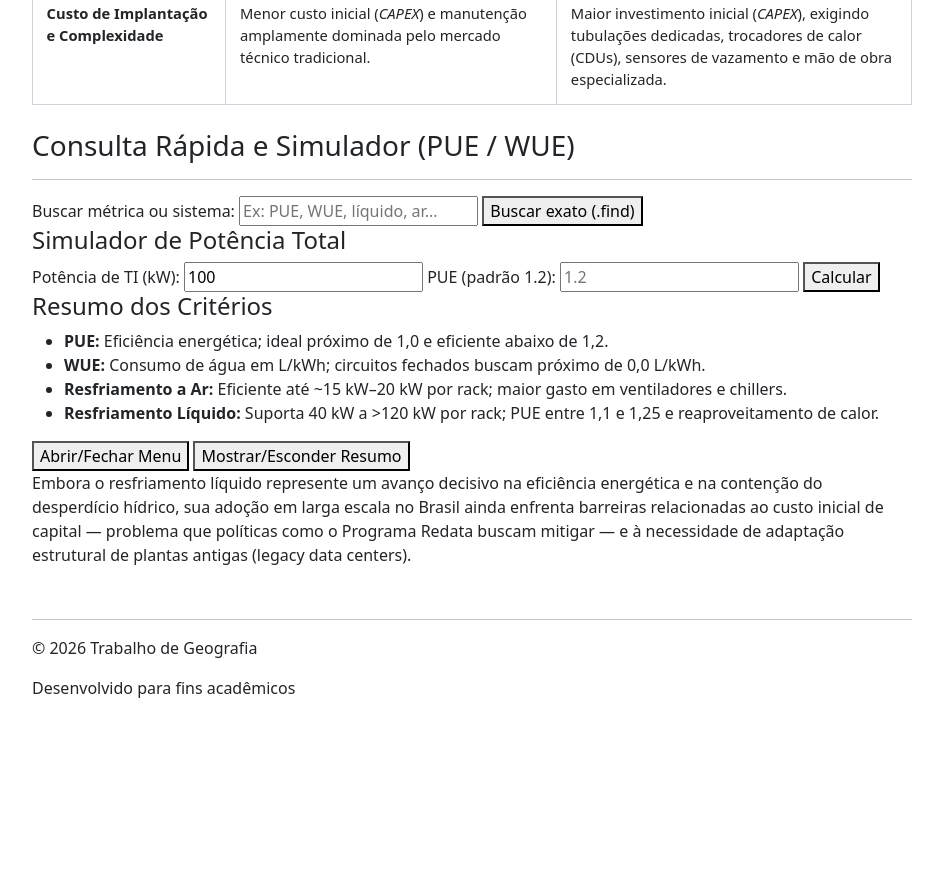
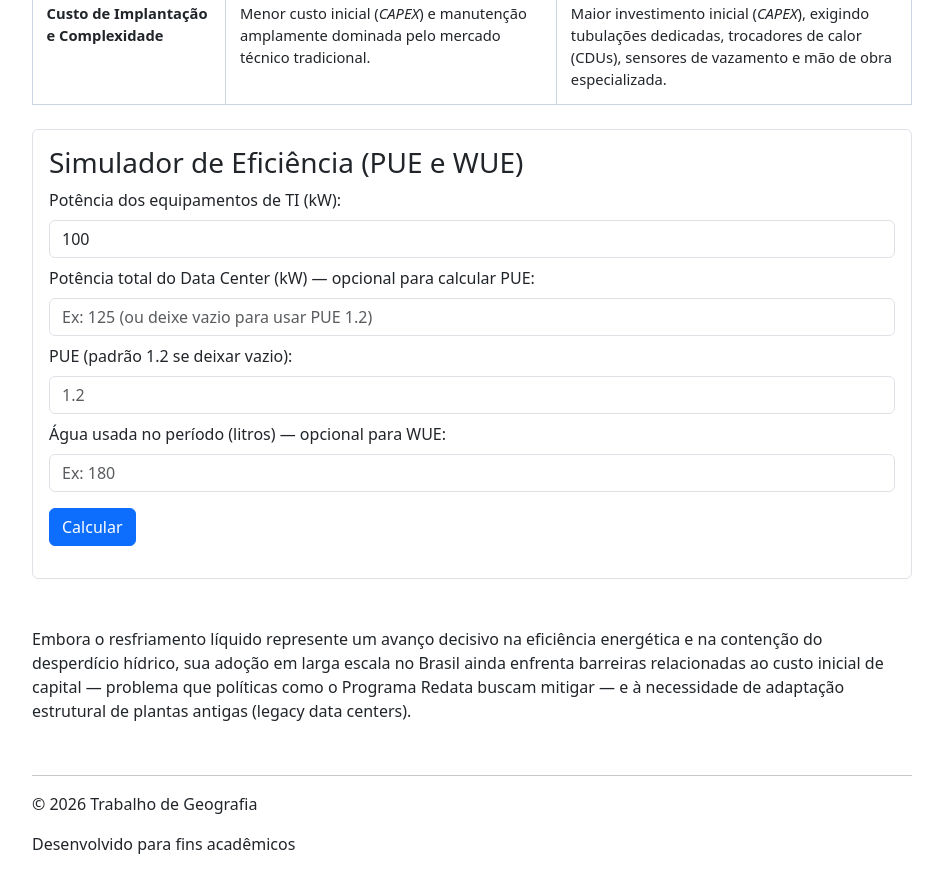
Before and after one commit to arthur-benevides/Trabalho-PL1-Bimestre-4, a plain HTML site: page tema.html in a window 1280 px wide. Shown: the part 4995-5877 px from the top of the page, without its empty margins (168-1111 px from the left). Before the commit the page ends 5721 px from the top, so only its background shows below. Drawn offline with nearby package versions, Linux system fonts and the light colour scheme.

Commit message:
`simulador de pue e wue na pagina tema`

```diff
--- a/tema.html
+++ b/tema.html
@@ -192,31 +192,34 @@
                   </table>
                 </div>
             </section>
-        <h3>Consulta Rápida e Simulador (PUE / WUE)</h3> <hr>
-        <div>
-            <label for="campo-busca-metrica">Buscar métrica ou sistema:</label>
-            <input type="text" id="campo-busca-metrica" placeholder="Ex: PUE, WUE, líquido, ar...">
-            <button type="button" id="btn-buscar-exato">Buscar exato (.find)</button>
-        <div id="resultado-busca"></div>
-          </div>
-        <div>
-            <h4>Simulador de Potência Total</h4>
-            <label for="kw-ti">Potência de TI (kW):</label>
-            <input type="number" id="kw-ti" value="100">
-            <label for="valor-pue">PUE (padrão 1.2):</label>
-            <input type="number" id="valor-pue" step="0.05" placeholder="1.2">
-            <button type="button" id="btn-calcular-pue">Calcular</button>
-        <div id="resultado-pue"></div>
-          </div>
-        <div>
-            <h4>Resumo dos Critérios</h4>
-            <ul id="lista-criterios-js"></ul>
-        </div>
-        <div>
-            <button type="button" id="btn-toggle-menu">Abrir/Fechar Menu</button>
-            <button type="button" id="btn-toggle-resumo">Mostrar/Esconder Resumo</button>
-        </div>
-            <p>Embora o resfriamento líquido represente um avanço decisivo na eficiência energética e na contenção do desperdício hídrico, sua adoção em larga escala no Brasil ainda enfrenta barreiras relacionadas ao custo inicial de capital — problema que políticas como o Programa Redata buscam mitigar — e à necessidade de adaptação estrutural de plantas antigas (legacy data centers).</p>
+        <section id="simulador-eficiencia" class="my-4 p-3 border rounded">
+  <h3>Simulador de Eficiência (PUE e WUE)</h3>
+
+  <div class="mb-2">
+    <label for="kw-ti" class="form-label">Potência dos equipamentos de TI (kW):</label>
+    <input type="number" id="kw-ti" class="form-control" value="100" step="any" min="0">
+  </div>
+
+  <div class="mb-2">
+    <label for="potencia-total" class="form-label">Potência total do Data Center (kW) — opcional para calcular PUE:</label>
+    <input type="number" id="potencia-total" class="form-control" placeholder="Ex: 125 (ou deixe vazio para usar PUE 1.2)" step="any" min="0">
+  </div>
+
+  <div class="mb-2">
+    <label for="valor-pue" class="form-label">PUE (padrão 1.2 se deixar vazio):</label>
+    <input type="number" id="valor-pue" class="form-control" placeholder="1.2" step="0.01" min="1">
+  </div>
+
+  <div class="mb-3">
+    <label for="agua-litros" class="form-label">Água usada no período (litros) — opcional para WUE:</label>
+    <input type="number" id="agua-litros" class="form-control" placeholder="Ex: 180" step="any" min="0">
+  </div>
+
+  <button type="button" id="btn-calcular-pue" class="btn btn-primary">Calcular</button>
+
+  <div id="resultado-pue" class="mt-3"></div>
+</section>
+            <br><p>Embora o resfriamento líquido represente um avanço decisivo na eficiência energética e na contenção do desperdício hídrico, sua adoção em larga escala no Brasil ainda enfrenta barreiras relacionadas ao custo inicial de capital — problema que políticas como o Programa Redata buscam mitigar — e à necessidade de adaptação estrutural de plantas antigas (legacy data centers).</p>
 
     </div>
 
```
